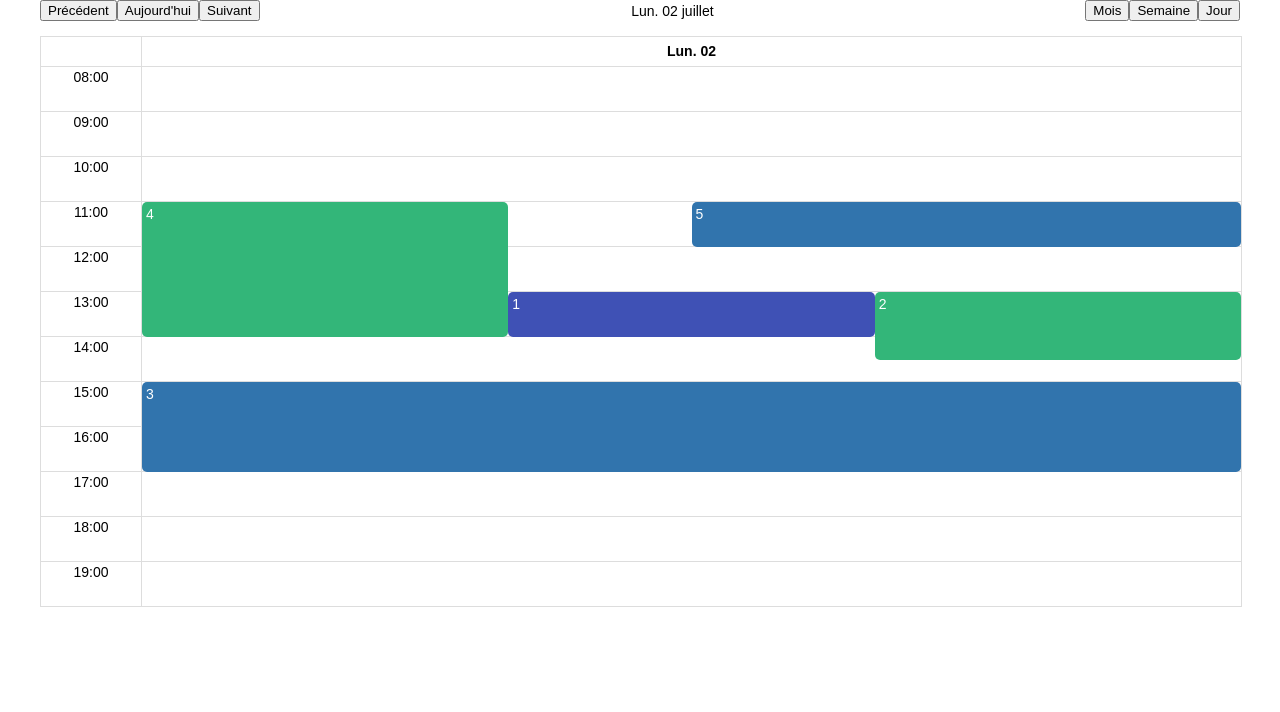
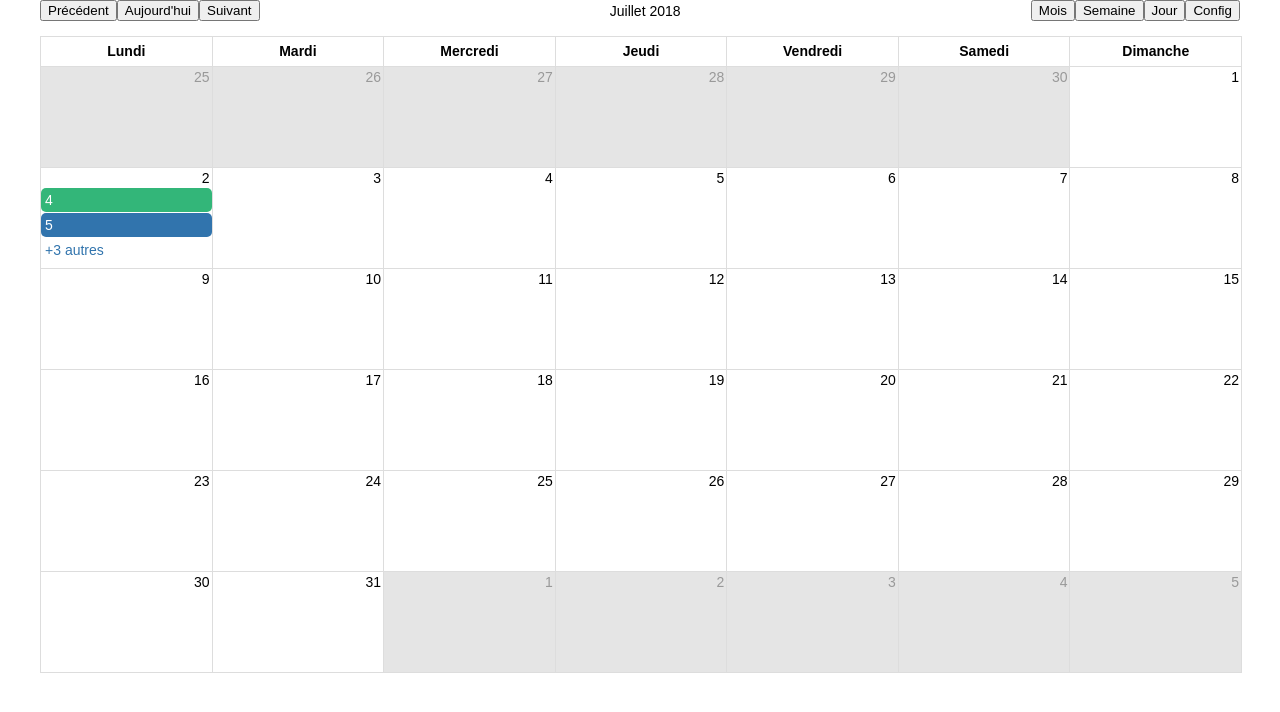
Before and after one commit to QuentinDiaferia/globalis-react-calendar, a React app: page / in a window 1280 px wide. Shown: the top 712 px of the page. Built offline with nearby package versions, Linux system fonts and the light colour scheme.

Commit message:
Prop components + settings forms (wip)

```diff
--- a/assets/styles/globalis-react-calendar.scss
+++ b/assets/styles/globalis-react-calendar.scss
@@ -28,6 +28,10 @@ $calendar-width-header-slot: 100px;
         justify-content: space-between;
         align-items: center;
         margin-bottom: 15px;
+
+        &-SubGroup {
+            display: flex;
+        }
     }
 
     &-Day {
--- a/src/App.js
+++ b/src/App.js
@@ -1,6 +1,9 @@
 import React from 'react'
 import moment from 'moment'
 import Calendar from './components/Calendar'
+import ToolBar from './components/ToolBar'
+import Navigation from './components/Navigation'
+import ViewSwitcher from './components/ViewSwitcher'
 
 const colors = [null, 'Event-green', 'Event-purple']
 const start = moment('2018-05-01').startOf('month')
@@ -73,7 +76,7 @@ for (let i = 1; i < 2000; i++) {
 class App extends React.Component {
     render() {
         return <Calendar
-            view='day'
+            view='month'
             events={events2}
             startTime={8}
             endTime={20}
@@ -85,7 +88,13 @@ class App extends React.Component {
                 label_view_month: 'Mois',
                 label_view_week: 'Semaine',
                 label_view_day: 'Jour',
-                label_more_link: 'autres'
+                label_more_link: 'autres',
+                label_settings: 'Config',
+            }}
+            components={{
+                toolbar: ToolBar,
+                navigation: Navigation,
+                viewSwitcher: ViewSwitcher,
             }}
         />
     }
--- a/src/components/Calendar.js
+++ b/src/components/Calendar.js
@@ -4,6 +4,7 @@ import moment from 'moment'
 import {navigation, views} from '../utils/constants'
 
 import ToolBar from './ToolBar'
+import SettingsForm from './SettingsForm'
 import Month from './month/Month'
 import Week from './week/Week'
 import Day from './day/Day'
@@ -15,18 +16,39 @@ class Calendar extends React.Component {
             view: props.view,
             date: moment(props.date).startOf('day'),
             events: props.events.sort((e1, e2) => e1.start.diff(e2.start)),
+            startTime: props.startTime,
+            endTime: props.endTime,
+            displayWeekend: props.displayWeekend,
+            displaySettingsForm: false,
         }
         this.renderCalendar = this.renderCalendar.bind(this)
         this.changeView = this.changeView.bind(this)
+        this.changeSettings = this.changeSettings.bind(this)
         this.onNavigate = this.onNavigate.bind(this)
         this.onClickMore = this.onClickMore.bind(this)
         this.onDropEvent = this.onDropEvent.bind(this)
+        this.toggleSettingsForm = this.toggleSettingsForm.bind(this)
     }
 
     changeView(view) {
         this.setState({
             date: this.state.date.startOf('week'),
             view
+        })
+    }
+
+    changeSettings(startTime, endTime, displayWeekend) {
+        this.setState({
+            startTime,
+            endTime,
+            displayWeekend,
+            displaySettingsForm: false,
+        })
+    }
+
+    toggleSettingsForm() {
+        this.setState({
+            displaySettingsForm: !this.state.displaySettingsForm,
         })
     }
 
@@ -76,42 +98,42 @@ class Calendar extends React.Component {
         return <Month
             date={this.state.date}
             events={this.state.events.filter(event => event.start.isSame(this.state.date, 'month'))}
+            onClickMore={this.onClickMore}
+            displayWeekend={this.state.displayWeekend}
             language={this.props.language}
-            onClickMore={this.onClickMore}
-            displayWeekend={this.props.displayWeekend}
         />
     }
 
     renderWeek() {
         const events = this.state.events.filter(event => {
             return event.start.isSame(this.state.date, 'week')
-            && event.start.hour() >= this.props.startTime
-            && event.end.hour() <= this.props.endTime
+            && event.start.hour() >= this.state.startTime
+            && event.end.hour() <= this.state.endTime
         })
         return <Week
             date={this.state.date}
             events={events}
+            startTime={this.state.startTime}
+            endTime={this.state.endTime}
+            displayWeekend={this.state.displayWeekend}
+            onDropEvent={this.onDropEvent}
             language={this.props.language}
-            startTime={this.props.startTime}
-            endTime={this.props.endTime}
-            displayWeekend={this.props.displayWeekend}
-            onDropEvent={this.onDropEvent}
         />
     }
 
     renderDay() {
         const events = this.state.events.filter(event => {
             return event.start.isSame(this.state.date, 'day')
-            && event.start.hour() >= this.props.startTime
-            && event.end.hour() <= this.props.endTime
+            && event.start.hour() >= this.state.startTime
+            && event.end.hour() <= this.state.endTime
         })
         return <Day
             date={this.state.date}
             events={events}
+            startTime={this.state.startTime}
+            endTime={this.state.endTime}
+            onDropEvent={this.onDropEvent}
             language={this.props.language}
-            startTime={this.props.startTime}
-            endTime={this.props.endTime}
-            onDropEvent={this.onDropEvent}
         />
     }
 
@@ -128,14 +150,27 @@ class Calendar extends React.Component {
     }
 
     render() {
+        const ToolBarComponent = this.props.components.toolbar || ToolBar
+        const SettingsFormComponent = this.props.components.settingsForm || SettingsForm
         return <div className="Calendar">
-            <ToolBar
+            <ToolBarComponent
                 date={this.state.date}
                 view={this.state.view}
                 onNavigate={this.onNavigate}
                 changeView={this.changeView}
+                toggleSettingsForm={this.toggleSettingsForm}
                 language={this.props.language}
+                components={this.props.components}
             />
+            {this.state.displaySettingsForm &&
+                <SettingsFormComponent
+                    changeSettings={this.changeSettings}
+                    language={this.props.language}
+                    startTime={this.state.startTime}
+                    endTime={this.state.endTime}
+                    displayWeekend={this.state.displayWeekend}
+                />
+            }
             {this.renderCalendar()}
         </div>
     }
@@ -148,6 +183,7 @@ Calendar.propTypes = {
     startTime: PropTypes.number.isRequired,
     endTime: PropTypes.number.isRequired,
     displayWeekend: PropTypes.bool.isRequired,
+    components: PropTypes.object.isRequired,
 }
 
 Calendar.defaultProps = {
@@ -157,6 +193,7 @@ Calendar.defaultProps = {
     startTime: 8,
     endTime: 20,
     displayWeekend: true,
+    components: {},
 }
 
 export default Calendar
--- /dev/null
+++ b/src/components/Settings.js
@@ -0,0 +1,23 @@
+import React from 'react'
+import PropTypes from 'prop-types'
+
+class Settings extends React.Component {
+    render() {
+        return <div className="ToolBar-Settings">
+            <button
+                onClick={this.props.toggleSettingsForm}
+                title={this.props.language.label_settings}
+                className="ToolBar-Settings"
+            >
+                {this.props.language.label_settings}
+            </button>
+        </div>
+    }
+}
+
+Settings.propTypes = {
+    language: PropTypes.object.isRequired,
+    toggleSettingsForm: PropTypes.func.isRequired,
+}
+
+export default Settings
--- /dev/null
+++ b/src/components/SettingsForm.js
@@ -0,0 +1,75 @@
+import React from 'react'
+import PropTypes from 'prop-types'
+
+class SettingsForm extends React.Component {
+    constructor(props) {
+        super(props)
+        this.state = {
+            startTime: this.props.startTime,
+            endTime: this.props.endTime,
+            displayWeekend: this.props.displayWeekend,
+        }
+        this.handleChange = this.handleChange.bind(this)
+        this.handleRadioChange = this.handleRadioChange.bind(this)
+        this.handleSubmit = this.handleSubmit.bind(this)
+    }
+
+    handleChange(e) {
+        this.setState({
+            [e.target.name]: e.target.value,
+        })
+    }
+
+    handleRadioChange(e) {
+        const value = e.target.value === "1" ? true : false
+        this.setState({
+            [e.target.name]: value,
+        })
+    }
+
+    handleSubmit(e) {
+        this.props.changeSettings(
+            parseInt(this.state.startTime),
+            parseInt(this.state.endTime),
+            !!this.state.displayWeekend,
+        )
+    }
+
+    render() {
+        return <div className="Calendar-SettingsForm">
+            Min hour: <input type="text" size="2" value={this.state.startTime} name="startTime" onChange={this.handleChange} /><br />
+            Max hour: <input type="text" size="2" value={this.state.endTime} name="endTime" onChange={this.handleChange} /><br />
+            Display week-ends:
+            <input
+                type="radio"
+                name="displayWeekend"
+                value="0"
+                checked={this.state.displayWeekend === false}
+                onChange={this.handleRadioChange}
+            /> No
+            <input
+                type="radio"
+                name="displayWeekend"
+                value="1"
+                checked={this.state.displayWeekend === true}
+                onChange={this.handleRadioChange}
+            /> Yes
+            <br />
+            <button
+                onClick={this.handleSubmit}
+            >
+                Save
+            </button>
+        </div>
+    }
+}
+
+SettingsForm.propTypes = {
+    language: PropTypes.object.isRequired,
+    changeSettings: PropTypes.func.isRequired,
+    startTime: PropTypes.number.isRequired,
+    endTime: PropTypes.number.isRequired,
+    displayWeekend: PropTypes.bool.isRequired,
+}
+
+export default SettingsForm
--- a/src/components/ToolBar.js
+++ b/src/components/ToolBar.js
@@ -4,6 +4,7 @@ import PropTypes from 'prop-types'
 import Navigation from './Navigation'
 import DateHeader from './DateHeader'
 import ViewSwitcher from './ViewSwitcher'
+import Settings from './Settings'
 
 class ToolBar extends React.Component {
     render() {
@@ -12,10 +13,15 @@ class ToolBar extends React.Component {
             date,
             onNavigate,
             changeView,
+            changeSettings,
+            toggleSettingsForm,
             language,
         } = this.props
+        const NavigationComponent = this.props.components.navigation || Navigation
+        const ViewSwitcherComponent = this.props.components.viewSwitcher || ViewSwitcher
+        const SettingsComponent = this.props.components.settings || Settings
         return <div className="ToolBar">
-            <Navigation
+            <NavigationComponent
                 onNavigate={onNavigate}
                 language={language}
             />
@@ -23,10 +29,16 @@ class ToolBar extends React.Component {
                 view={view}
                 date={date}
             />
-            <ViewSwitcher
-                changeView={changeView}
-                language={language}
-            />
+            <div className="ToolBar-SubGroup">
+                <ViewSwitcherComponent
+                    changeView={changeView}
+                    language={language}
+                />
+                <SettingsComponent
+                    language={language}
+                    toggleSettingsForm={toggleSettingsForm}
+                />
+            </div>
         </div>
     }
 }
@@ -37,6 +49,12 @@ ToolBar.propTypes = {
     language: PropTypes.object.isRequired,
     onNavigate: PropTypes.func.isRequired,
     changeView: PropTypes.func.isRequired,
+    toggleSettingsForm: PropTypes.func.isRequired,
+    components: PropTypes.object.isRequired,
+}
+
+ToolBar.defaultProps = {
+    components: {},
 }
 
 export default ToolBar
```
